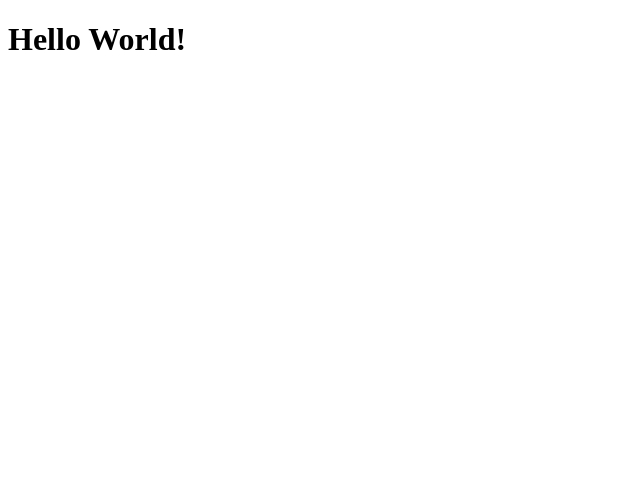
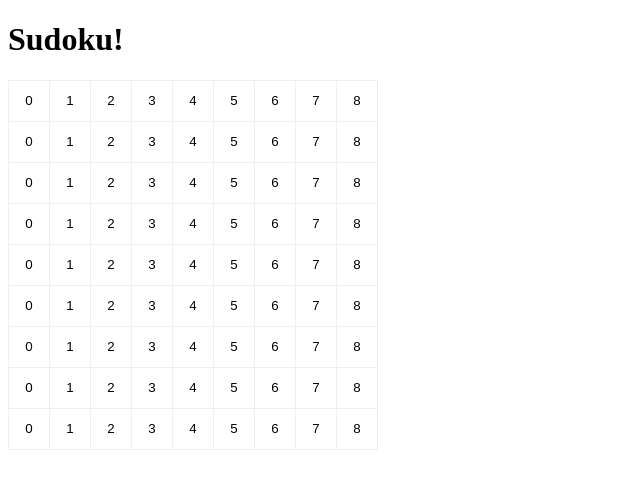
Before and after one commit to rtsao/sudoku, a website: page src/index.jade in a window 1280 px wide. Shown: the whole page, without its empty margins (0-640 px from the left). Drawn offline with nearby package versions, Linux system fonts and the light colour scheme; files that its build step writes are made by us from their sources; files whose address does not match are found by name.

Commit message:
Created basic sudoku layout

```diff
--- a/src/index.jade
+++ b/src/index.jade
@@ -1,9 +1,15 @@
 doctype html
 html(lang="en")
   head
-    title Hello World!
+    title Sudoku!
     meta(charset="utf-8")
     link(rel="stylesheet", href="/css/style.css", type="text/css")
   body
-    h1 Hello World!
+    h1 Sudoku!
+    table.board
+      - for (var y=0; y<9; y++)
+        tr
+          - for (var x=0; x<9; x++)
+            td.cell
+              input(row=y, col=x, type="text", maxlength="1", value=x)
   script(src="js/bundle.js")
--- a/src/less/style.less
+++ b/src/less/style.less
@@ -0,0 +1,25 @@
+@cell-size: 40px;
+
+.board {
+  border-collapse: collapse;
+  border-spacing: 0;
+
+  .cell {
+    margin: 0;
+    padding: 0;
+    border: 1px solid #eee;
+
+    input {
+      padding: 0;
+      margin: 0;
+      border: 0;
+      width: @cell-size;
+      height: @cell-size;
+      line-height: @cell-size;
+      text-align: center;
+
+    }
+
+  }
+
+}
```
Also changed, not shown: build/css/style.css, build/index.html.
